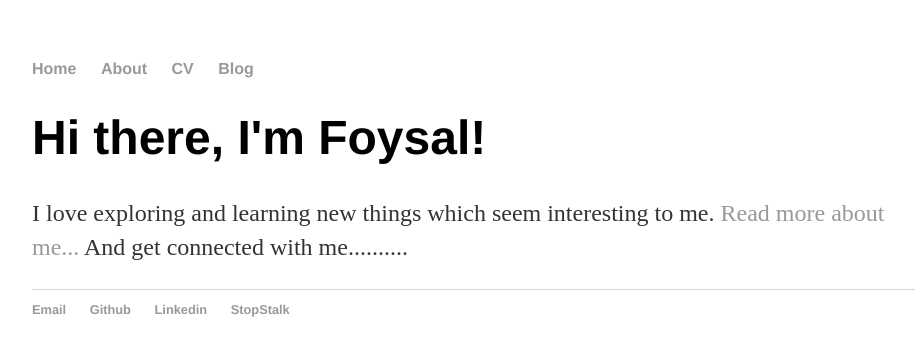
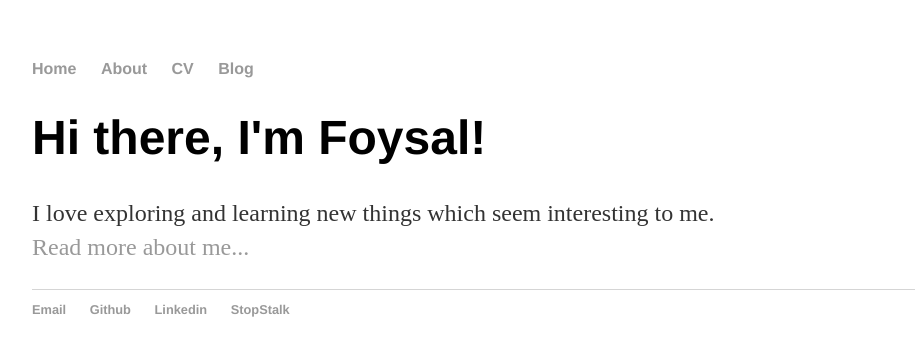
Before and after one commit to fkhjoy/fkhjoy.github.io, a Jekyll site: the page built from index.html, in a window 1280 px wide. Shown: the top 356 px of the page, without its empty margins (160-1075 px from the left). Built offline with Jekyll 4.4.1, drawn with Linux system fonts in a browser that asks for light colours.

Commit message:
updated index

```diff
--- a/index.html
+++ b/index.html
@@ -6,7 +6,7 @@ title: Foysal's Home
     		<div class="blurb">
         		<h1>Hi there, I'm Foysal!</h1>
 				<p>I love exploring and learning new things which seem interesting to me.
-				<a href="/about">Read more about me...</a>
-				And get connected with me..........
+				<br><a href="/about">Read more about me...</a>
+
 				</p>
     		</div><!-- /.blurb -->
```
